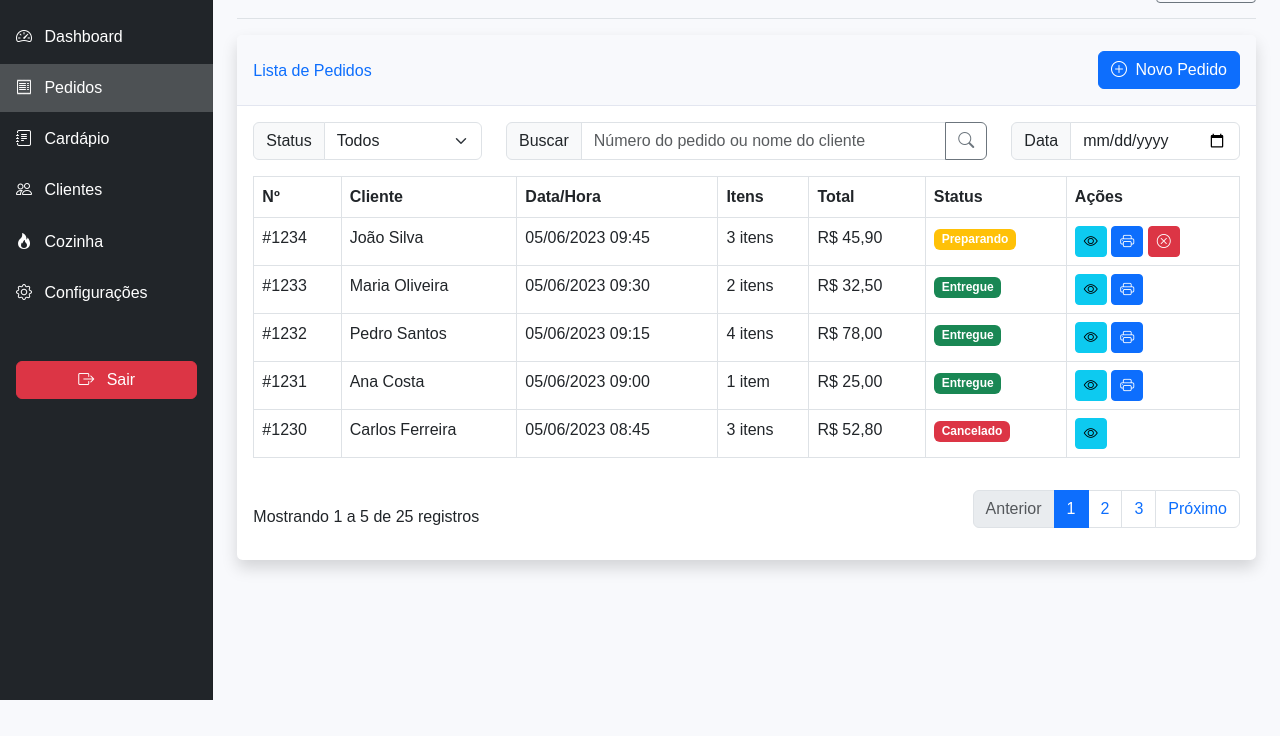
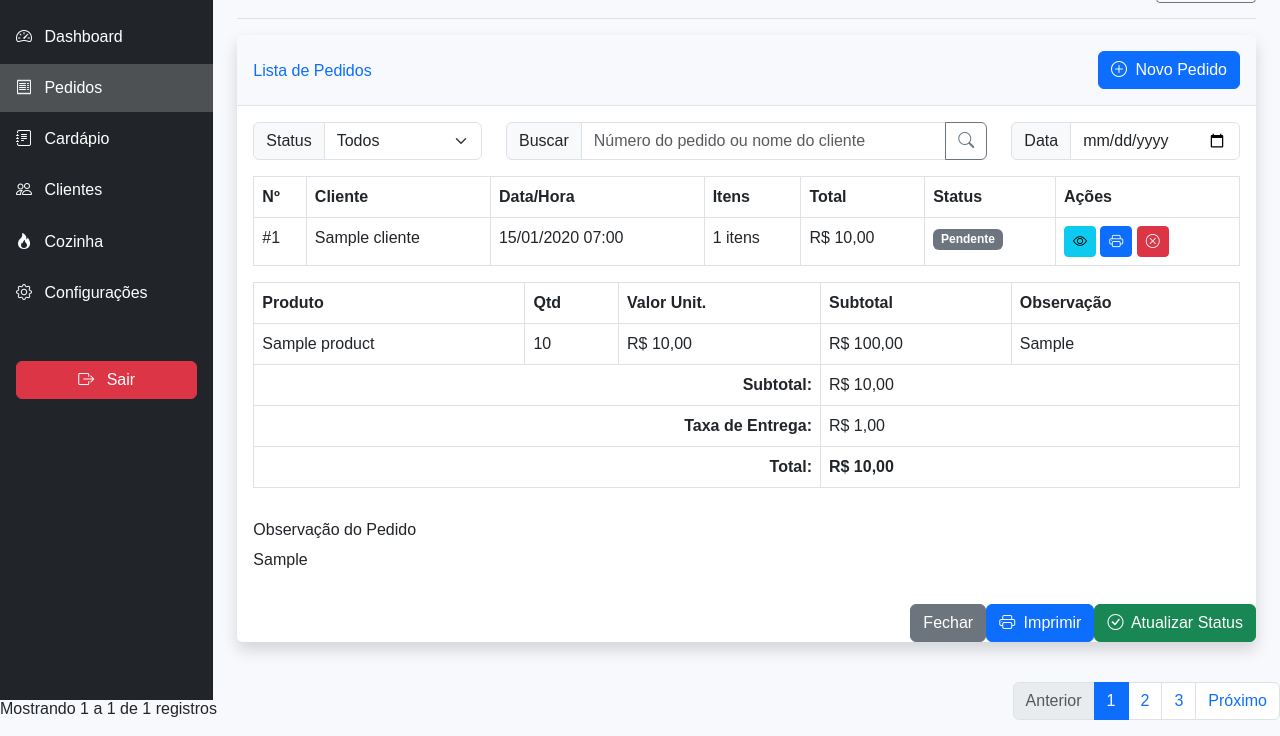
Before and after one commit to Rick0012345/Yummi-delivery, a Django app: page /pedidos/ in a window 1280 px wide. Shown: the part 100-836 px from the top of the page. Before the commit the page ends 800 px from the top, so only its background shows below. Run offline with Django 5.2, Linux system fonts and the light colour scheme; a user stored in the database is signed in; tables that the repository leaves empty hold one stand-in row (values such as "Sample post").

Commit message:
Adicionar pedidos e configuração da loja (ignore a página para pedidos; ela está quebrada)

```diff
--- a/lanchonete-frontend/core/urls.py
+++ b/lanchonete-frontend/core/urls.py
@@ -1,11 +1,13 @@
 from django.urls import path, include
 from rest_framework.routers import DefaultRouter
-from . import views
+from .views import CategoryViewSet, ProductViewSet, ClienteViewSet, PedidoViewSet, ConfiguracaoViewSet
 
 router = DefaultRouter()
-router.register(r'categories', views.CategoryViewSet, basename='category')
-router.register(r'products', views.ProductViewSet, basename='product')
-router.register(r'clientes', views.ClienteViewSet, basename='cliente')
+router.register(r'categories', CategoryViewSet, basename='category')
+router.register(r'products', ProductViewSet, basename='product')
+router.register(r'clientes', ClienteViewSet, basename='cliente')
+router.register(r'pedidos', PedidoViewSet, basename='pedido')
+router.register(r'configuracoes', ConfiguracaoViewSet, basename='configuracao')
 
 # API-only URLs with DRF
 urlpatterns = [
--- a/lanchonete-frontend/templates/core/pedidos.html
+++ b/lanchonete-frontend/templates/core/pedidos.html
@@ -56,93 +56,127 @@
                     </tr>
                 </thead>
                 <tbody>
+                    {% for pedido in pedidos %}
                     <tr>
-                        <td>#1234</td>
-                        <td>João Silva</td>
-                        <td>05/06/2023 09:45</td>
-                        <td>3 itens</td>
-                        <td>R$ 45,90</td>
-                        <td><span class="badge bg-warning">Preparando</span></td>
+                        <td>#{{ pedido.id }}</td>
+                        <td>{{ pedido.cliente.nome }}</td>
+                        <td>{{ pedido.data_hora|date:'d/m/Y H:i' }}</td>
+                        <td>{{ pedido.itens.count }} itens</td>
+                        <td>R$ {{ pedido.total|floatformat:2 }}</td>
                         <td>
-                            <button class="btn btn-sm btn-info" data-bs-toggle="modal" data-bs-target="#verPedidoModal">
+                            {% if pedido.status == 'pendente' %}<span class="badge bg-secondary">Pendente</span>{% endif %}
+                            {% if pedido.status == 'preparando' %}<span class="badge bg-warning">Preparando</span>{% endif %}
+                            {% if pedido.status == 'pronto' %}<span class="badge bg-info">Pronto</span>{% endif %}
+                            {% if pedido.status == 'entregue' %}<span class="badge bg-success">Entregue</span>{% endif %}
+                            {% if pedido.status == 'cancelado' %}<span class="badge bg-danger">Cancelado</span>{% endif %}
+                        </td>
+                        <td>
+                            <button class="btn btn-sm btn-info" data-bs-toggle="modal" data-bs-target="#verPedidoModal{{ pedido.id }}">
                                 <i class="bi bi-eye"></i>
                             </button>
                             <button class="btn btn-sm btn-primary">
                                 <i class="bi bi-printer"></i>
                             </button>
-                            <button class="btn btn-sm btn-danger">
+                            <form method="post" action="" style="display:inline;">
+                                {% csrf_token %}
+                                <input type="hidden" name="cancelar_pedido_id" value="{{ pedido.id }}">
+                                <button type="submit" class="btn btn-sm btn-danger" onclick="return confirm('Cancelar este pedido?');">
                                     <i class="bi bi-x-circle"></i>
                                 </button>
+                            </form>
                         </td>
                     </tr>
+                    <div class="modal fade" id="verPedidoModal{{ pedido.id }}" tabindex="-1" aria-labelledby="verPedidoModalLabel{{ pedido.id }}" aria-hidden="true">
+                        <div class="modal-dialog modal-lg">
+                            <div class="modal-content">
+                                <div class="modal-header">
+                                    <h5 class="modal-title" id="verPedidoModalLabel{{ pedido.id }}">Detalhes do Pedido #{{ pedido.id }}</h5>
+                                    <button type="button" class="btn-close" data-bs-dismiss="modal" aria-label="Close"></button>
+                                </div>
+                                <div class="modal-body">
+                                    <div class="row mb-3">
+                                        <div class="col-md-6">
+                                            <h6>Informações do Pedido</h6>
+                                            <p><strong>Cliente:</strong> {{ pedido.cliente.nome }}</p>
+                                            <p><strong>Data/Hora:</strong> {{ pedido.data_hora|date:'d/m/Y H:i' }}</p>
+                                            <p><strong>Tipo:</strong> {{ pedido.get_tipo_entrega_display }}</p>
+                                            <p><strong>Status:</strong> <span class="badge bg-{{ pedido.status|yesno:'warning,success,info,secondary,danger' }}">{{ pedido.get_status_display }}</span></p>
+                                        </div>
+                                        <div class="col-md-6">
+                                            <h6>Endereço de Entrega</h6>
+                                            <p>{{ pedido.cliente.endereco }}, {{ pedido.cliente.numero }}</p>
+                                            <p>Bairro: {{ pedido.cliente.bairro }}</p>
+                                            <p>Cidade: {{ pedido.cliente.cidade }} - {{ pedido.cliente.estado }}</p>
+                                            <p>Telefone: {{ pedido.cliente.telefone }}</p>
+                                        </div>
+                                    </div>
+                                    <h6 class="mt-4 mb-3">Itens do Pedido</h6>
+                                    <div class="table-responsive">
+                                        <table class="table table-bordered">
+                                            <thead>
                                                 <tr>
-                        <td>#1233</td>
-                        <td>Maria Oliveira</td>
-                        <td>05/06/2023 09:30</td>
-                        <td>2 itens</td>
-                        <td>R$ 32,50</td>
-                        <td><span class="badge bg-success">Entregue</span></td>
-                        <td>
-                            <button class="btn btn-sm btn-info" data-bs-toggle="modal" data-bs-target="#verPedidoModal">
-                                <i class="bi bi-eye"></i>
-                            </button>
-                            <button class="btn btn-sm btn-primary">
-                                <i class="bi bi-printer"></i>
-                            </button>
-                        </td>
+                                                    <th>Produto</th>
+                                                    <th>Qtd</th>
+                                                    <th>Valor Unit.</th>
+                                                    <th>Subtotal</th>
+                                                    <th>Observação</th>
+                                                </tr>
+                                            </thead>
+                                            <tbody>
+                                                {% for item in pedido.itens.all %}
+                                                <tr>
+                                                    <td>{{ item.produto.name }}</td>
+                                                    <td>{{ item.quantidade }}</td>
+                                                    <td>R$ {{ item.valor_unitario|floatformat:2 }}</td>
+                                                    <td>R$ {{ item.subtotal|floatformat:2 }}</td>
+                                                    <td>{{ item.observacao }}</td>
+                                                </tr>
+                                                {% endfor %}
+                                            </tbody>
+                                            <tfoot>
+                                                <tr>
+                                                    <td colspan="3" class="text-end"><strong>Subtotal:</strong></td>
+                                                    <td colspan="2">R$ {{ pedido.total|floatformat:2 }}</td>
                                                 </tr>
                                                 <tr>
-                        <td>#1232</td>
-                        <td>Pedro Santos</td>
-                        <td>05/06/2023 09:15</td>
-                        <td>4 itens</td>
-                        <td>R$ 78,00</td>
-                        <td><span class="badge bg-success">Entregue</span></td>
-                        <td>
-                            <button class="btn btn-sm btn-info" data-bs-toggle="modal" data-bs-target="#verPedidoModal">
-                                <i class="bi bi-eye"></i>
-                            </button>
-                            <button class="btn btn-sm btn-primary">
-                                <i class="bi bi-printer"></i>
-                            </button>
-                        </td>
+                                                    <td colspan="3" class="text-end"><strong>Taxa de Entrega:</strong></td>
+                                                    <td colspan="2">R$ {{ pedido.taxa_entrega|floatformat:2 }}</td>
                                                 </tr>
                                                 <tr>
-                        <td>#1231</td>
-                        <td>Ana Costa</td>
-                        <td>05/06/2023 09:00</td>
-                        <td>1 item</td>
-                        <td>R$ 25,00</td>
-                        <td><span class="badge bg-success">Entregue</span></td>
-                        <td>
-                            <button class="btn btn-sm btn-info" data-bs-toggle="modal" data-bs-target="#verPedidoModal">
-                                <i class="bi bi-eye"></i>
+                                                    <td colspan="3" class="text-end"><strong>Total:</strong></td>
+                                                    <td colspan="2"><strong>R$ {{ pedido.total|floatformat:2 }}</strong></td>
+                                                </tr>
+                                            </tfoot>
+                                        </table>
+                                    </div>
+                                    <div class="mt-3">
+                                        <h6>Observação do Pedido</h6>
+                                        <p>{{ pedido.observacao }}</p>
+                                    </div>
+                                </div>
+                                <div class="modal-footer">
+                                    <button type="button" class="btn btn-secondary" data-bs-dismiss="modal">Fechar</button>
+                                    <button type="button" class="btn btn-primary">
+                                        <i class="bi bi-printer me-1"></i> Imprimir
                                     </button>
-                            <button class="btn btn-sm btn-primary">
-                                <i class="bi bi-printer"></i>
+                                    <button type="button" class="btn btn-success">
+                                        <i class="bi bi-check-circle me-1"></i> Atualizar Status
                                     </button>
-                        </td>
-                    </tr>
-                    <tr>
-                        <td>#1230</td>
-                        <td>Carlos Ferreira</td>
-                        <td>05/06/2023 08:45</td>
-                        <td>3 itens</td>
-                        <td>R$ 52,80</td>
-                        <td><span class="badge bg-danger">Cancelado</span></td>
-                        <td>
-                            <button class="btn btn-sm btn-info" data-bs-toggle="modal" data-bs-target="#verPedidoModal">
-                                <i class="bi bi-eye"></i>
-                            </button>
-                        </td>
-                    </tr>
+                                </div>
+                            </div>
+                        </div>
+                    </div>
+                    {% endfor %}
+                    {% if pedidos|length == 0 %}
+                    <tr><td colspan="7">Nenhum pedido cadastrado.</td></tr>
+                    {% endif %}
                 </tbody>
             </table>
         </div>
 
         <div class="d-flex justify-content-between align-items-center mt-3">
             <div>
-                Mostrando 1 a 5 de 25 registros
+                Mostrando 1 a {{ pedidos|length }} de {{ pedidos|length }} registros
             </div>
             <nav>
                 <ul class="pagination">
@@ -170,38 +204,36 @@
                 <button type="button" class="btn-close" data-bs-dismiss="modal" aria-label="Close"></button>
             </div>
             <div class="modal-body">
-                <form>
+                <form method="post" action="" enctype="multipart/form-data">
+                    {% csrf_token %}
                     <div class="row mb-3">
                         <div class="col-md-6">
                             <label for="cliente" class="form-label">Cliente</label>
-                            <select class="form-select" id="cliente" required>
+                            <select class="form-select" id="cliente" name="cliente" required>
                                 <option value="">Selecione um cliente</option>
-                                <option value="1">João Silva</option>
-                                <option value="2">Maria Oliveira</option>
-                                <option value="3">Pedro Santos</option>
+                                {% for cliente in clientes %}
+                                <option value="{{ cliente.id }}">{{ cliente.nome }}</option>
+                                {% endfor %}
                             </select>
                         </div>
                         <div class="col-md-6">
                             <label for="tipoEntrega" class="form-label">Tipo de Entrega</label>
-                            <select class="form-select" id="tipoEntrega" required>
+                            <select class="form-select" id="tipoEntrega" name="tipoEntrega" required>
                                 <option value="balcao">Balcão</option>
                                 <option value="delivery">Delivery</option>
                                 <option value="mesa">Mesa</option>
                             </select>
                         </div>
                     </div>
-
                     <h6 class="mt-4 mb-3">Itens do Pedido</h6>
                     <div id="itensPedido">
                         <div class="row mb-3 item-pedido">
                             <div class="col-md-5">
                                 <select class="form-select" name="produto[]" required>
                                     <option value="">Selecione um produto</option>
-                                    <option value="1">X-Tudo - R$ 25,00</option>
-                                    <option value="2">X-Salada - R$ 18,00</option>
-                                    <option value="3">X-Bacon - R$ 22,00</option>
-                                    <option value="4">Batata Frita - R$ 12,00</option>
-                                    <option value="5">Refrigerante - R$ 6,00</option>
+                                    {% for produto in produtos %}
+                                    <option value="{{ produto.id }}">{{ produto.name }} - R$ {{ produto.price|floatformat:2 }}</option>
+                                    {% endfor %}
                                 </select>
                             </div>
                             <div class="col-md-2">
@@ -217,123 +249,22 @@
                             </div>
                         </div>
                     </div>
-
                     <div class="mb-3">
                         <button type="button" class="btn btn-success btn-sm" id="adicionarItem">
                             <i class="bi bi-plus-circle me-1"></i> Adicionar Item
                         </button>
                     </div>
-
                     <div class="row mb-3">
                         <div class="col-md-12">
                             <label for="observacaoPedido" class="form-label">Observação do Pedido</label>
-                            <textarea class="form-control" id="observacaoPedido" rows="2"></textarea>
+                            <textarea class="form-control" id="observacaoPedido" name="observacaoPedido" rows="2"></textarea>
                         </div>
-                    </div>
-                </form>
                     </div>
                     <div class="modal-footer">
                         <button type="button" class="btn btn-secondary" data-bs-dismiss="modal">Cancelar</button>
-                <button type="button" class="btn btn-primary">Salvar Pedido</button>
+                        <button type="submit" class="btn btn-primary">Salvar Pedido</button>
                     </div>
-        </div>
-    </div>
-</div>
-
-<!-- Modal Ver Pedido -->
-<div class="modal fade" id="verPedidoModal" tabindex="-1" aria-labelledby="verPedidoModalLabel" aria-hidden="true">
-    <div class="modal-dialog modal-lg">
-        <div class="modal-content">
-            <div class="modal-header">
-                <h5 class="modal-title" id="verPedidoModalLabel">Detalhes do Pedido #1234</h5>
-                <button type="button" class="btn-close" data-bs-dismiss="modal" aria-label="Close"></button>
-            </div>
-            <div class="modal-body">
-                <div class="row mb-3">
-                    <div class="col-md-6">
-                        <h6>Informações do Pedido</h6>
-                        <p><strong>Cliente:</strong> João Silva</p>
-                        <p><strong>Data/Hora:</strong> 05/06/2023 09:45</p>
-                        <p><strong>Tipo:</strong> Delivery</p>
-                        <p><strong>Status:</strong> <span class="badge bg-warning">Preparando</span></p>
-                    </div>
-                    <div class="col-md-6">
-                        <h6>Endereço de Entrega</h6>
-                        <p>Rua das Flores, 123</p>
-                        <p>Bairro: Centro</p>
-                        <p>Cidade: São Paulo - SP</p>
-                        <p>Telefone: (11) 98765-4321</p>
-                    </div>
-                </div>
-
-                <h6 class="mt-4 mb-3">Itens do Pedido</h6>
-                <div class="table-responsive">
-                    <table class="table table-bordered">
-                        <thead>
-                            <tr>
-                                <th>Produto</th>
-                                <th>Qtd</th>
-                                <th>Valor Unit.</th>
-                                <th>Subtotal</th>
-                                <th>Observação</th>
-                            </tr>
-                        </thead>
-                        <tbody>
-                            <tr>
-                                <td>X-Tudo</td>
-                                <td>1</td>
-                                <td>R$ 25,00</td>
-                                <td>R$ 25,00</td>
-                                <td>Sem cebola</td>
-                            </tr>
-                            <tr>
-                                <td>Batata Frita</td>
-                                <td>1</td>
-                                <td>R$ 12,00</td>
-                                <td>R$ 12,00</td>
-                                <td>Porção grande</td>
-                            </tr>
-                            <tr>
-                                <td>Refrigerante</td>
-                                <td>1</td>
-                                <td>R$ 6,00</td>
-                                <td>R$ 6,00</td>
-                                <td>Coca-Cola</td>
-                            </tr>
-                        </tbody>
-                        <tfoot>
-                            <tr>
-                                <td colspan="3" class="text-end"><strong>Subtotal:</strong></td>
-                                <td>R$ 43,00</td>
-                                <td></td>
-                            </tr>
-                            <tr>
-                                <td colspan="3" class="text-end"><strong>Taxa de Entrega:</strong></td>
-                                <td>R$ 2,90</td>
-                                <td></td>
-                            </tr>
-                            <tr>
-                                <td colspan="3" class="text-end"><strong>Total:</strong></td>
-                                <td><strong>R$ 45,90</strong></td>
-                                <td></td>
-                            </tr>
-                        </tfoot>
-                    </table>
-                </div>
-
-                <div class="mt-3">
-                    <h6>Observação do Pedido</h6>
-                    <p>Entregar o mais rápido possível. Cliente com pressa.</p>
-                </div>
-            </div>
-            <div class="modal-footer">
-                <button type="button" class="btn btn-secondary" data-bs-dismiss="modal">Fechar</button>
-                <button type="button" class="btn btn-primary">
-                    <i class="bi bi-printer me-1"></i> Imprimir
-                </button>
-                <button type="button" class="btn btn-success">
-                    <i class="bi bi-check-circle me-1"></i> Atualizar Status
-                </button>
+                </form>
             </div>
         </div>
     </div>
```
Also changed, not shown: lanchonete-frontend/core/html_views.py (+47 -5 lines), lanchonete-frontend/core/models.py (+38 -11 lines), lanchonete-frontend/core/serializers.py (+24 -1 lines), lanchonete-frontend/core/views.py (+12 -2 lines), lanchonete-frontend/core/migrations/0003_pedido_taxa_entrega_pedido_tipo_entrega_pedido_total_and_more.py (added), lanchonete-frontend/core/migrations/0004_configuracao.py (added). Lines whose indentation alone changed are shown as unchanged.
